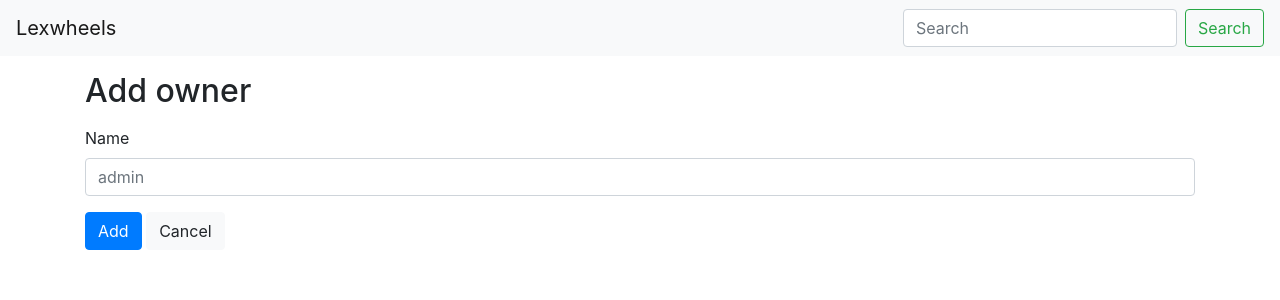
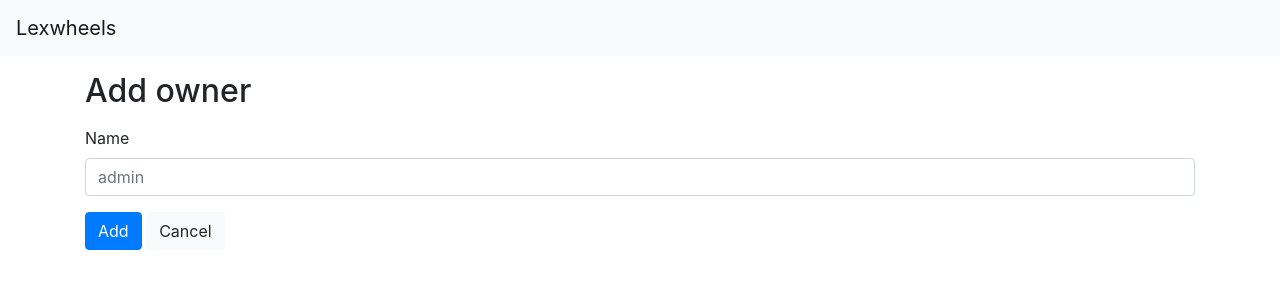
Before and after one commit to pfspontus/lexwheels, a Flask app: page /admin/add_owner in a window 1280 px wide. Shown: the top 300 px of the page. Run offline with Flask 2, Linux system fonts and the light colour scheme; the visitor is signed in with stand-in values (Sample User, id 1); data comes from the database, SQL or seed files in the repository; some libraries are stand-ins or nearby versions.

Commit message:
no more search

```diff
--- a/lexwheels/templates/base.html
+++ b/lexwheels/templates/base.html
@@ -21,10 +21,6 @@
         <ul class="navbar-nav mr-auto">
           {% block navbar %}{% endblock %}
         </ul>
-        <form class="form-inline my-2 my-lg-0">
-          <input class="form-control mr-sm-2" type="search" placeholder="Search" aria-label="Search">
-          <button class="btn btn-outline-success my-2 my-sm-0" type="submit">Search</button>
-        </form>
       </div>
     </nav>
     <div class="container">
```
Also changed, not shown: lexwheels_pythonanywhere_com_wsgi.py (deleted, +0 -65 lines), config-screenshot.png (deleted).
